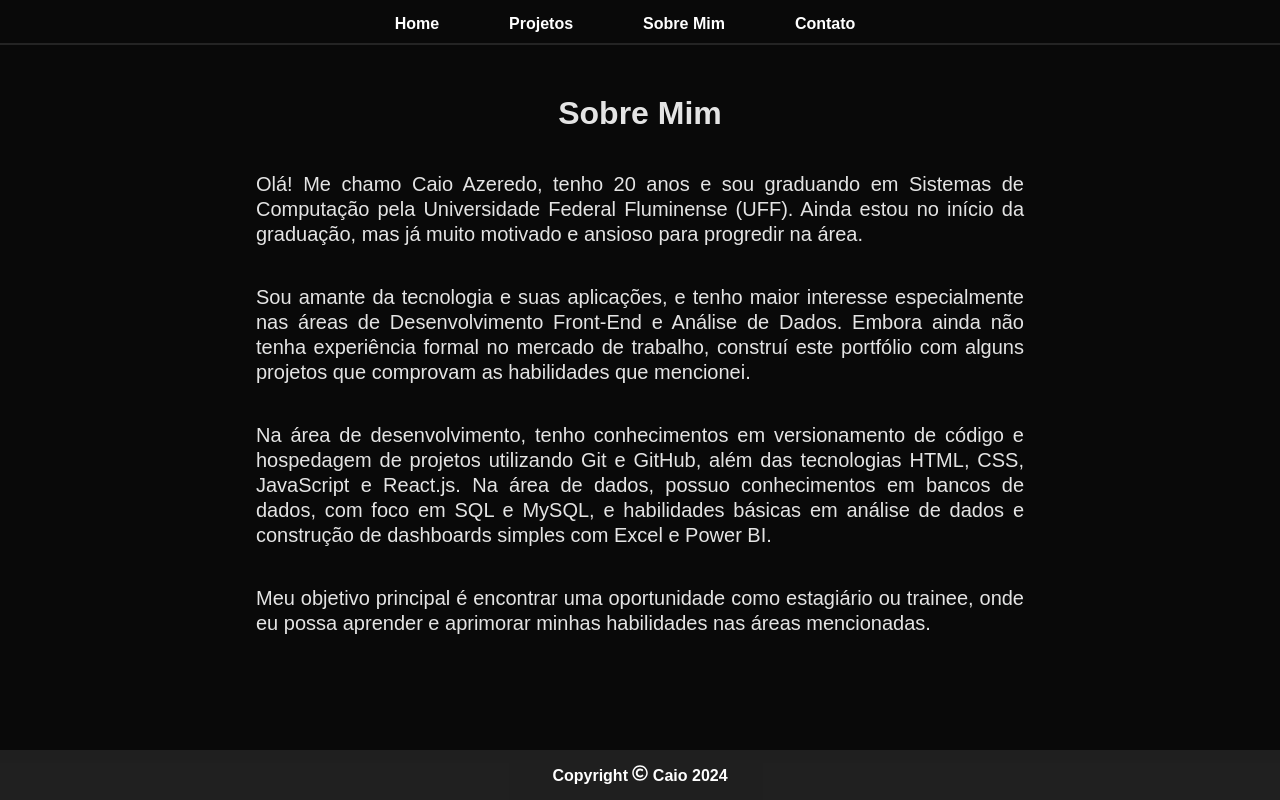
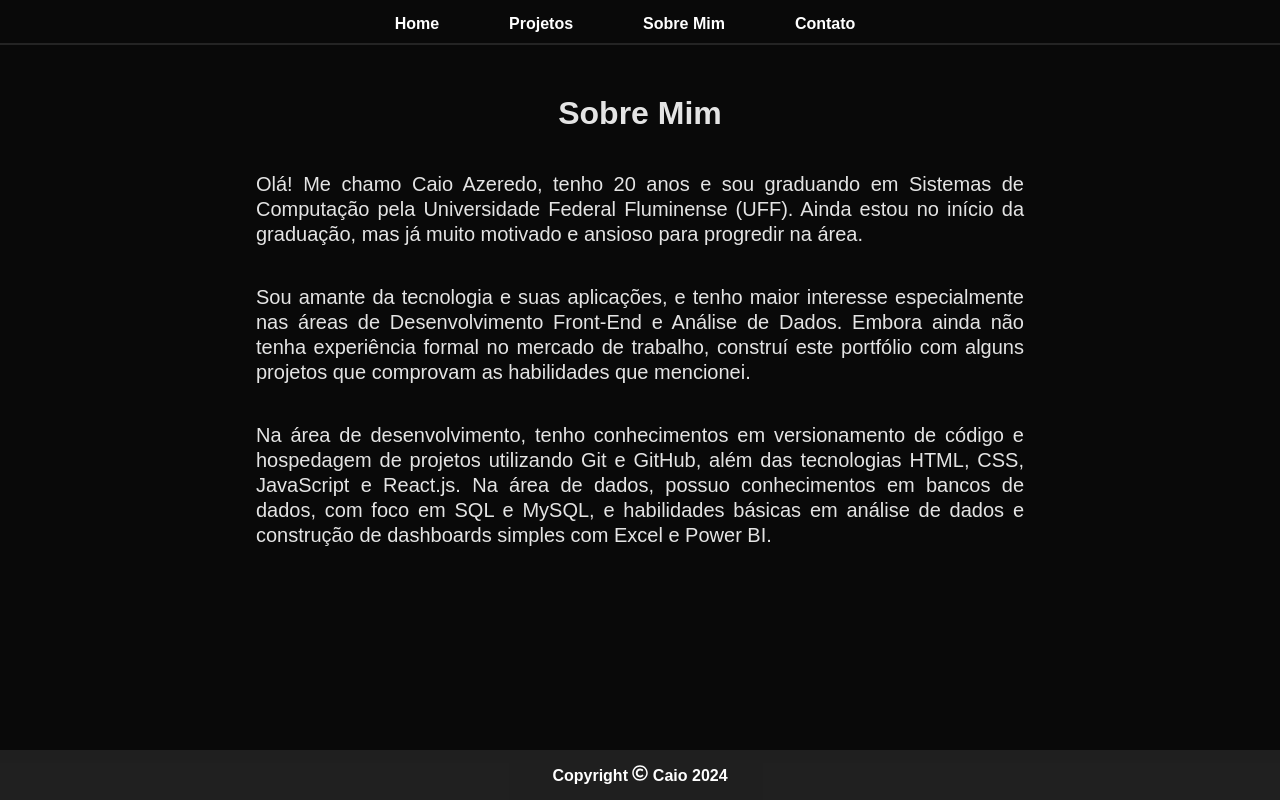
Before and after one commit to caiomangabeira/portfolio-caio-ti, a React (Vite) app: page /#/sobremim in a window 1280 px wide. Built offline with nearby package versions, Linux system fonts and the light colour scheme.

Commit message:
atualizacao sobremim

```diff
--- a/src/pages/sobremim/SobreMim.jsx
+++ b/src/pages/sobremim/SobreMim.jsx
@@ -12,10 +12,8 @@ function SobreMim() {
             </p> <br />
             <p>
                 Na área de desenvolvimento, tenho conhecimentos em versionamento de código e hospedagem de projetos utilizando Git e GitHub, além das tecnologias HTML, CSS, JavaScript e React.js. Na área de dados, possuo conhecimentos em bancos de dados, com foco em SQL e MySQL, e habilidades básicas em análise de dados e construção de dashboards simples com Excel e Power BI.
-            </p> <br />
-            <p>
-                Meu objetivo principal é encontrar uma oportunidade como estagiário ou trainee, onde eu possa aprender e aprimorar minhas habilidades nas áreas mencionadas.
             </p>
+
         </div>
     )
 }
```
